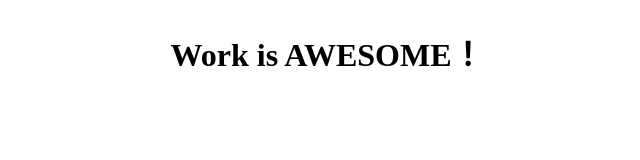
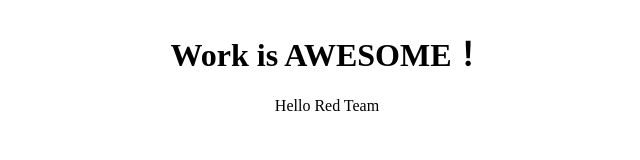
Before and after one commit to teamB-sakai/task1, a plain HTML site: page index.html in a window 1280 px wide. Shown: the whole page, without its empty margins (313-953 px from the left). Drawn offline with Linux system fonts and the light colour scheme.

Commit message:
文字を追加しました

```diff
--- a/index.html
+++ b/index.html
@@ -11,6 +11,7 @@
     <div class="container">
         <h1>Work is AWESOME！ </h1>
         <!-- 以下、コメント等を残しましょう！ -->
+        <hi>Hello Red Team</hi>
     </div>
 </body>
 </html>
```
